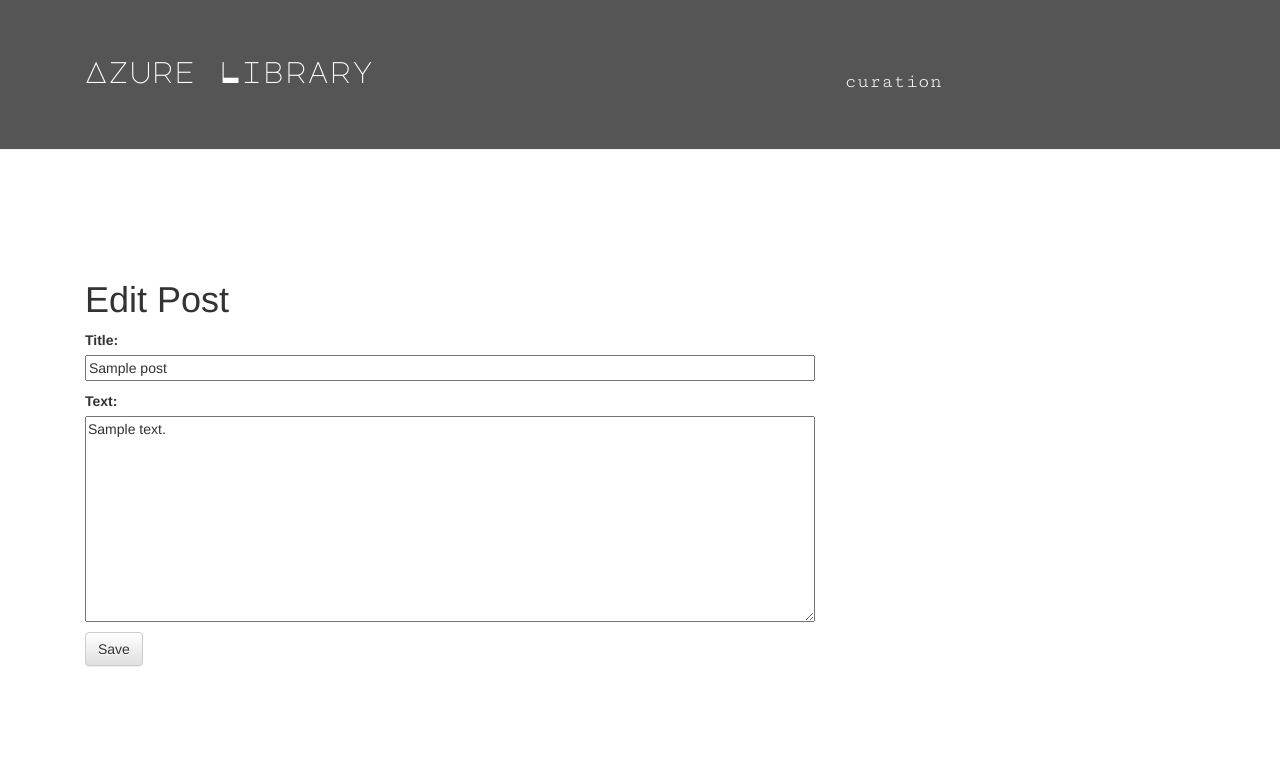
After one commit to R-Kita/azure-library, a Django app: page /curate/novel/1/edit/ in a window 1280 px wide. The commit adds this page. Shown: the top 769 px of the page. Run offline with Django 3.2, Linux system fonts and the light colour scheme; tables that the repository leaves empty hold one stand-in row (values such as "Sample post"); some libraries are stand-ins or nearby versions; some web fonts are replaced.

Commit message:
Add edit page but POST system.

```diff
--- /dev/null
+++ b/azure/forms.py
@@ -0,0 +1,8 @@
+from django import forms
+from .models import Post
+
+class PostForm(forms.ModelForm):
+
+    class Meta:
+        model = Post
+        fields = ('title', 'text')
--- a/azure/templates/azure/novel_detail.html
+++ b/azure/templates/azure/novel_detail.html
@@ -7,7 +7,7 @@
                         <div class="post-title">
                             <h1>{{ post.title }}
                             {% if curate %}
-                                <a class="edit" href=''>[edit]</a>
+                                <a class="edit" href={% url 'curate_novel_edit' pk=post.pk %}>[edit]</a>
                             {% endif %}
                             </h1>
                         </div>
--- /dev/null
+++ b/azure/templates/azure/novel_edit.html
@@ -0,0 +1,13 @@
+{% extends 'azure/base.html' %}
+
+{% block content %}
+        <div class="contents container">
+                <div class="col-md-8 post">
+                    <h1>Edit Post</h1>
+                    <form method="POST" class="post-form">{% csrf_token %}
+                        {{ form.as_p }}
+                        <button type="submit" class="btn btn-default">Save</button>
+                    </form>
+                </div>
+        </div>
+{% endblock %}
--- a/azure/urls.py
+++ b/azure/urls.py
@@ -6,4 +6,5 @@ urlpatterns = [
     path('novel/<int:pk>/', views.novel_detail, name='novel_detail'),
     path('curate/', views.curate_novel_list, name='curate_novel_list'),
     path('curate/novel/<int:pk>/', views.curate_novel_detail, name='curate_novel_detail'),
+    path('curate/novel/<int:pk>/edit/', views.curate_novel_edit, name='curate_novel_edit'),
 ]
--- a/azure/views.py
+++ b/azure/views.py
@@ -1,7 +1,7 @@
 from django.shortcuts import render, get_object_or_404
 from django.utils import timezone
 from .models import Post
-
+from .forms import PostForm
 
 def novel_list(request):
     posts = Post.objects.filter(published_date__lte=timezone.now()).order_by('published_date')
@@ -18,3 +18,8 @@ def novel_detail(request, pk):
 def curate_novel_detail(request, pk):
     post = get_object_or_404(Post, pk=pk)
     return render(request, 'azure/novel_detail.html', {'post': post, 'curate': 'valid'})
+
+def curate_novel_edit(request, pk):
+    post = get_object_or_404(Post, pk=pk)
+    form  = PostForm(instance=post)
+    return render(request, 'azure/novel_edit.html', {'form': form, 'curate': 'valid'})
--- a/static/css/azure.css
+++ b/static/css/azure.css
@@ -88,3 +88,7 @@
     font-size: 20px;
     line-height: 23px;
 }
+
+.post-form textarea, .post-form input{
+    width: 100%;
+}
```
